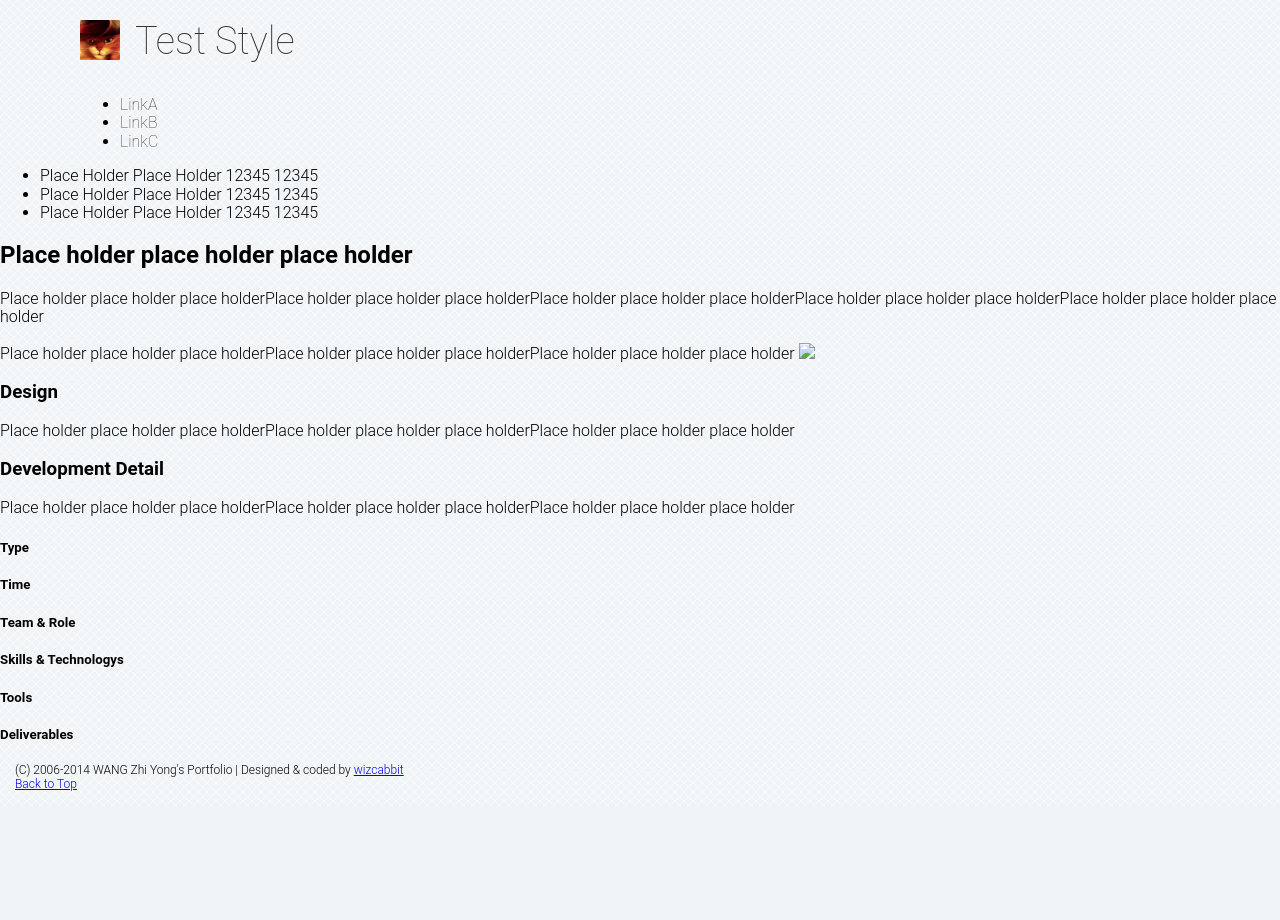
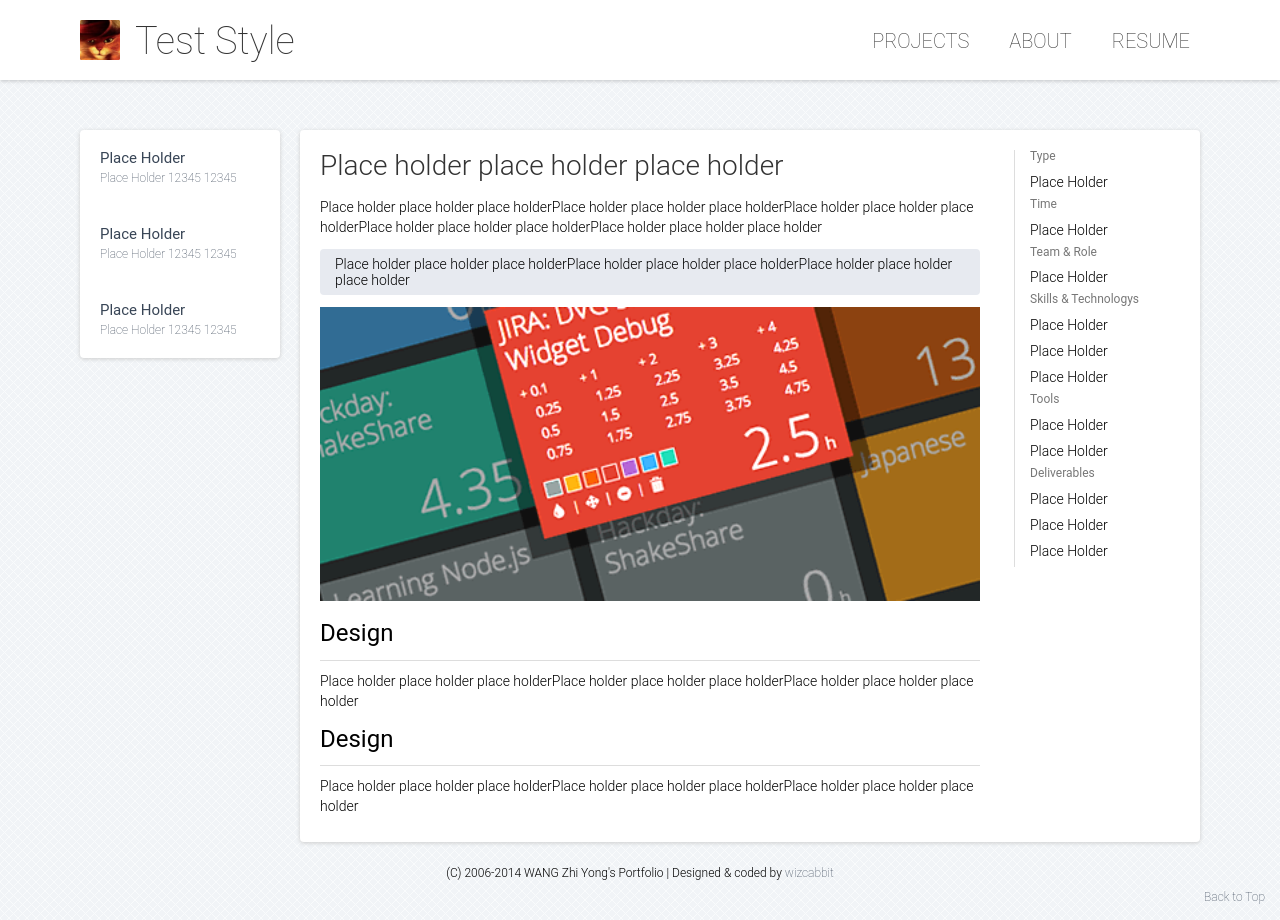
Before and after one commit to wizcabbit/cabbit.me, a PHP site: page /projects/project-template.html in a window 1280 px wide. Before the commit the page ends 791 px from the top, so only its background shows below. Run offline with PHP 8.4, Linux system fonts and the light colour scheme; some web fonts are replaced.

Commit message:
[cabbit.me]Finish project page's style.

```diff
--- a/projects/project-template.html
+++ b/projects/project-template.html
@@ -1,96 +1,104 @@
-<!DOCTYPE HTML>
+<!DOCTYPE html>
 <html>
   <head>
     <meta http-equiv="Content-Type" content="text/html; charset=UTF-8">
-    <meta name = "viewport" content = "width = device-width">
     <title>WANG Zhi Yong - Portfolio</title>
+    <!-- Main Stylesheet -->
+    <link rel="stylesheet" href="../styles/common.css">
+    <link rel="stylesheet" href="../styles/project.css">
+    <!-- Web font with Google Font / 360's CDN -->
+    <link rel="stylesheet" href="//fonts.useso.com/css?family=Roboto:400,100,300,500,700">
     <!-- jQuery Library and plugins -->
-    <script src="../scripts/lib/jquery-1.11.1.js" type="text/javascript"></script>
-    <script src="../scripts/lib/imagesloaded.pkgd.js" type="text/javascript"></script>
-    <script src="../scripts/lib/jquery.masonry.min.js" type="text/javascript"></script>
+    <script src="../scripts/lib/jquery-1.11.1.js"></script>
+    <script src="../scripts/lib/imagesloaded.pkgd.js"></script>
+    <script src="../scripts/lib/jquery.masonry.min.js"></script>
     <!-- Main Script -->
-    <script src="../scripts/index.js" type="text/javascript"></script>
-    <!-- Main Stylesheet -->
-    <link rel="stylesheet" href="../styles/style.css" />
-    <!-- Web font with Google Font / 360's CDN -->
-    <link href="http://fonts.useso.com/css?family=Roboto:400,100,300,500,700" rel="stylesheet" type="text/css">
+    <script src="../scripts/index.js"></script>
   </head>
   <body>
     <div id="container"><!-- BEGIN container -->
-      <div id="header_wrapper">
+      <div id="header-wrapper">
         <div id="header"><!-- BEGIN header -->
           <div id="banner">
             <div id="logo"><!-- BEGIN logo -->
-              <a href="index.html">
+              <a href="../index.html">
                 <img src="../images/logo_200.png" alt="WANG Zhi Yong">
-                <span>Test Style</span>
+                <h1>Test Style</h1>
               </a>
             </div><!-- BEGIN logo -->
           </div>
-          <div class="clear"></div>
-          <div id="navigation"><!-- BEGIN navigation -->
+          <div id="nav"><!-- BEGIN navigation -->
             <ul class="nav-links">
-              <li><a id="projects" href="projects/all.html">LinkA</a></li>
-              <li><a id="about" href="about.html">LinkB</a></li>
-              <li><a id="resume" href="resume.html">LinkC</a></li>
+              <li><a id="projects" href="../projects/project-template.html">Projects</a></li>
+              <li><a id="about" href="../about.html">About</a></li>
+              <li><a id="resume" href="../resume.html">Resume</a></li>
             </ul>
           </div><!-- BEGIN navigation -->
         </div><!-- END header -->
       </div>
-      <div id="main_wrapper">
+      <div id="main-wrapper">
         <div id="main"><!-- BEGIN main -->
           <div id="main-sidebar">
-            <ul id="project-list">
-              <li><a>
-                  <span>Place Holder</span>
-                  <span>Place Holder 12345 12345</span>
+            <ul id="proj-list">
+              <li><a href="#">
+                  <h4>Place Holder</h4>
+                  <h5>Place Holder 12345 12345</h5>
               </a></li>
-              <li><a>
-                  <span>Place Holder</span>
-                  <span>Place Holder 12345 12345</span>
+              <li><a href="#">
+                  <h4>Place Holder</h4>
+                  <h5>Place Holder 12345 12345</h5>
               </a></li>
-              <li><a>
-                  <span>Place Holder</span>
-                  <span>Place Holder 12345 12345</span>
+              <li><a href="#">
+                  <h4>Place Holder</h4>
+                  <h5>Place Holder 12345 12345</h5>
               </a></li>
             </ul>
           </div>
-          <div id="proejct-detail">
-            <div id="proejct-detail-description">
+          <div id="proj-detail">
+            <div id="proj-attribute">
+              <h5>Type</h5>
+              <span>Place Holder</span>
+              <h5>Time</h5>
+              <span>Place Holder</span>
+              <h5>Team &amp; Role</h5>
+              <span>Place Holder</span>
+              <h5>Skills &amp; Technologys</h5>
+              <span>Place Holder</span>
+              <span>Place Holder</span>
+              <span>Place Holder</span>
+              <h5>Tools</h5>
+              <span>Place Holder</span>
+              <span>Place Holder</span>
+              <h5>Deliverables</h5>
+              <span>Place Holder</span>
+              <span>Place Holder</span>
+              <span>Place Holder</span>
+            </div>
+            <div id="proj-intro">
               <h2>Place holder place holder place holder</h2>
-              <p class="proejct-detail-brief">Place holder place holder place holderPlace holder place holder place holderPlace holder place holder place holderPlace holder place holder place holderPlace holder place holder place holder</p>
+              <p>Place holder place holder place holderPlace holder place holder place holderPlace holder place holder place holderPlace holder place holder place holderPlace holder place holder place holder</p>
               <span>Place holder place holder place holderPlace holder place holder place holderPlace holder place holder place holder</span>
-              <img src="#">
-              <h3>Design</h3>
+              <img src="../images/project.1.click_495_220.png">
+              <h4>Design</h4>
               <p>Place holder place holder place holderPlace holder place holder place holderPlace holder place holder place holder</p>
-              <h3>Development Detail</h3>
+              <h4>Design</h4>
               <p>Place holder place holder place holderPlace holder place holder place holderPlace holder place holder place holder</p>
             </div>
-            <div id="proejct-detail-attribute">
-              <h5>Type</h5>
-              <h5>Time</h5>
-              <h5>Team &amp; Role</h5>
-              <h5>Skills &amp; Technologys</h5>
-              <h5>Tools</h5>
-              <h5>Deliverables</h5>
-            </div>
+
           </div>
           <div class="clear"></div>
         </div><!-- END main -->
-        <div class="clear"></div>
       </div>
-      <div id="footer_wrapper">
+      <div id="footer-wrapper">
         <div id="footer">
-          <div class="textcenter">
-            (C) 2006-2014 WANG Zhi Yong's Portfolio | Designed &amp; coded by <a href="#">wizcabbit</a>
+          <div id="rights">
+            (C) 2006-2014 WANG Zhi Yong's Portfolio | Designed & coded by <a href="#">wizcabbit</a>
           </div>
-          <div class="textright">
+          <div id="backtop">
             <a href="#">Back to Top</a>
           </div>
         </div>
       </div>
-
-
     </div><!-- END container -->
   </body>
 </html>
--- a/styles/style.css
+++ b/styles/common.css
@@ -1,9 +1,49 @@
 body {
-  font-family: "Roboto", Helvetica, Arial, sans-serif;
+  font-family: 'Roboto', Helvetica, Arial, sans-serif;
   margin: 0;
-  background: url("../images/bg.gif") repeat;
+  background: url(../images/bg.gif) repeat;
   font-weight: 300;
   line-height: 1.15;
+}
+
+a {
+  color: #384556;
+  font-weight: lighter;
+  text-decoration: none;
+}
+
+h1 {
+  font-size: 38px;
+}
+
+h2 {
+  font-size: 28px;
+}
+
+h3 {
+  font-size: 20px;
+}
+
+h4 {
+  font-size: 15px;
+}
+
+h5 {
+  font-size: 12px;
+}
+
+p {
+  font-size: 14px;
+  line-height: 20px;
+}
+
+span {
+  font-size: 14px;
+}
+
+ul {
+  list-style: none;
+  margin: 0;
 }
 
 #container {
@@ -32,7 +72,6 @@
   color: #333;
   font-weight: 200;
   text-shadow: #fff 1px 1px 1px;
-  text-decoration: none;
 }
 
 #banner {
@@ -55,11 +94,12 @@
   display: block;
 }
 
-#logo span {
-  font-size:38px;
+#logo h1 {
   position: absolute;
   top: 0;
   left: 55px;
+  margin: 0;
+  font-weight: 200;
 }
 
 #nav {
@@ -88,91 +128,13 @@
 
 #main-wrapper {
   width: 1100px;
-  zoom: 1;
   margin: 0 auto;
   position: relative;
   z-index: 60;
   padding-top: 90px;
 }
 
-#main {
-
-}
-
-#intro-wrapper {
-  padding: 0 15px 0px 20px;
-}
-
-#intro {
-  font-size: 30px;
-  line-height: 40px;
-  font-weight: 100;
-  text-shadow: 1px 1px 2px #fff;
-}
-
-#proj-wrapper {
-  position: relative;
-}
-
-.proj {
-  float: left;
-  padding: 20px;
-  margin: 10px;
-  border-radius: 3px;
-  background-color: white;
-  box-shadow: 0px 1px 4px 0px #ccc;
-}
-
-.proj-overview {
-  width: 310px;
-  position: relative;
-  overflow: hidden;
-}
-
-.proj-overview a {
-  text-decoration: none;
-}
-
-.proj-overview h2 {
-  margin: 0 0 5px 0;
-  font-size: 28px;
-  font-weight: 400;
-  line-height: 28px;
-  color: #333;
-}
-
-.proj-overview h3 {
-  margin: 0;
-  padding-bottom: 8px;
-  font-size: 20px;
-  font-weight: 300;
-  color: #333;
-}
-
-.proj-overview p {
-  font-size: 14px;
-  font-weight: 300;
-  margin-top: 3px;
-  margin-bottom: 5px;
-  color: #333;
-  line-height: 19px;
-}
-
-.proj-skills a {
-  display: inline-block;
-  font-weight: lighter;
-  margin-top: 5px;
-  margin-right: 10px;
-  padding-bottom: 2px;
-  border-bottom: 1px solid;
-  border-color: white;
-  color: #999;
-  text-decoration: none !important;
-  font-weight: 300;
-  line-height: 12px;
-  font-size: 12px;
-  cursor: pointer;
-}
+/* Footer Style */
 
 #footer {
   font-size: 12px;
--- /dev/null
+++ b/styles/project.css
@@ -0,0 +1,106 @@
+#main {
+  margin-top: 40px;
+}
+
+#main-sidebar, #proj-detail {
+  border-radius: 4px;
+  background-color: #fff;
+  box-shadow: 0px 1px 4px 0px #ccc;
+}
+
+/* Left Sidebar, project list */
+
+#main-sidebar {
+  float: left;
+  width: 200px;
+}
+
+#main-sidebar ul {
+  margin: 0;
+  padding: 0;
+  list-style: none;
+}
+
+#main-sidebar a {
+  padding: 20px;
+  border: none;
+  display: block;
+}
+
+#main-sidebar h4 {
+  margin: 0;
+  font-weight: normal;
+  margin-bottom: 5px;
+}
+
+#main-sidebar h5 {
+  margin: 0;
+  font-weight: inherit;
+}
+
+/* Project detail */
+
+#proj-detail {
+  margin-left: 220px;
+  padding: 20px;
+  overflow: auto;
+}
+
+#proj-intro {
+  margin-right: 170px;
+  padding-right: 30px;
+}
+
+#proj-intro h2 {
+  margin: 0 0 15px 0;
+  color: #333;
+  font-weight: 300;
+}
+
+#proj-intro span {
+  display: block;
+  border-style: none;
+  border-radius: 4px;
+  background-color: #e7eaf0;
+  padding: 7px 15px;
+  margin: 12px 0;
+}
+
+#proj-intro h4 {
+  font-size: 24px;
+  border: solid #ddd;
+  border-width: 0 0 1px 0;
+  font-weight: normal;
+  margin: 15px 0 10px 0;
+  padding: 0 0 0.5em 0;
+}
+
+#proj-intro p {
+  margin: 6px 0;
+}
+
+#proj-intro img {
+  width: 100%;
+}
+
+/* Project attributes, right sidebar */
+
+#proj-attribute {
+  float:right;
+  width: 150px;
+  border-left: solid 1px;
+  border-color: #ddd;
+  padding-left: 15px;
+}
+
+#proj-attribute h5 {
+  color: #777;
+  margin: 0 0 8px 0;
+  font-weight: 400;
+}
+
+#proj-attribute span {
+  display: block;
+  margin: 6px 0;
+  line-height: 20px;
+}
```
Also changed, not shown: index.html (+7 -6 lines), styles/index.css (added, +71 -0 lines).
